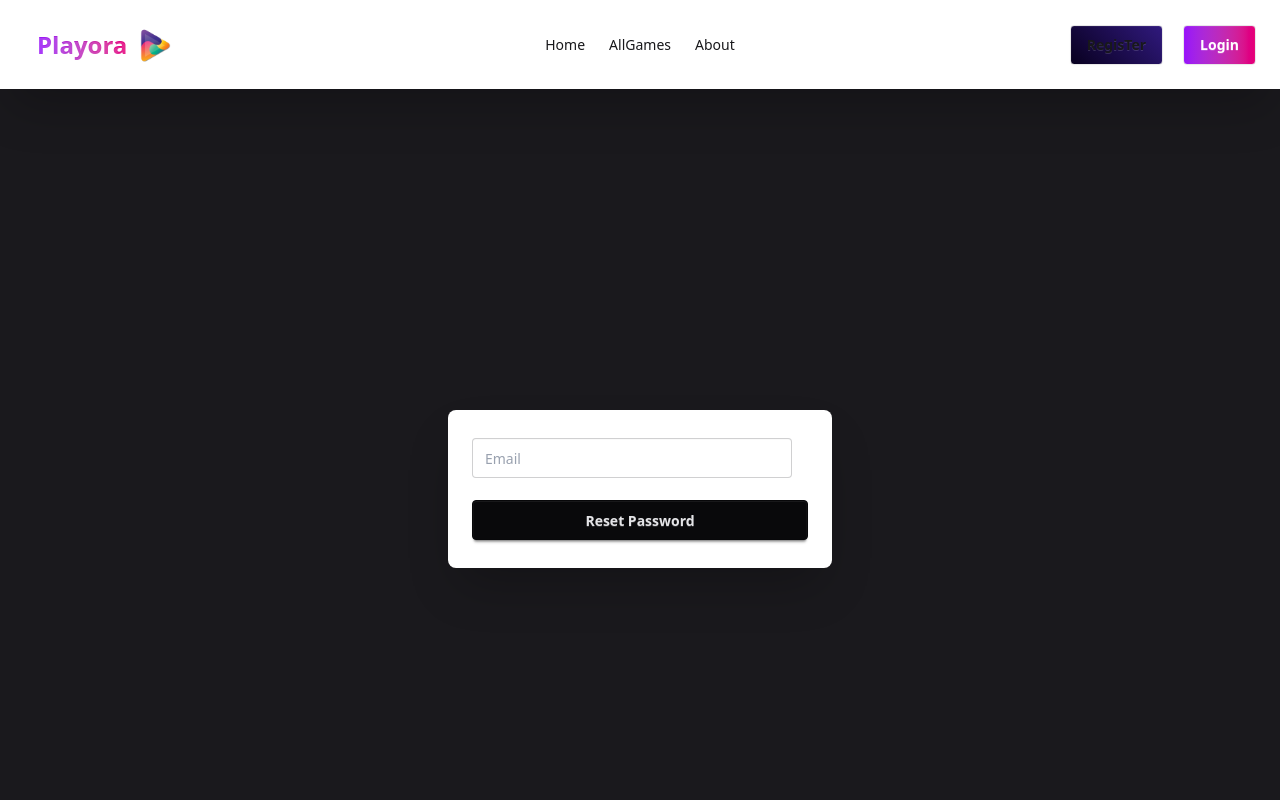
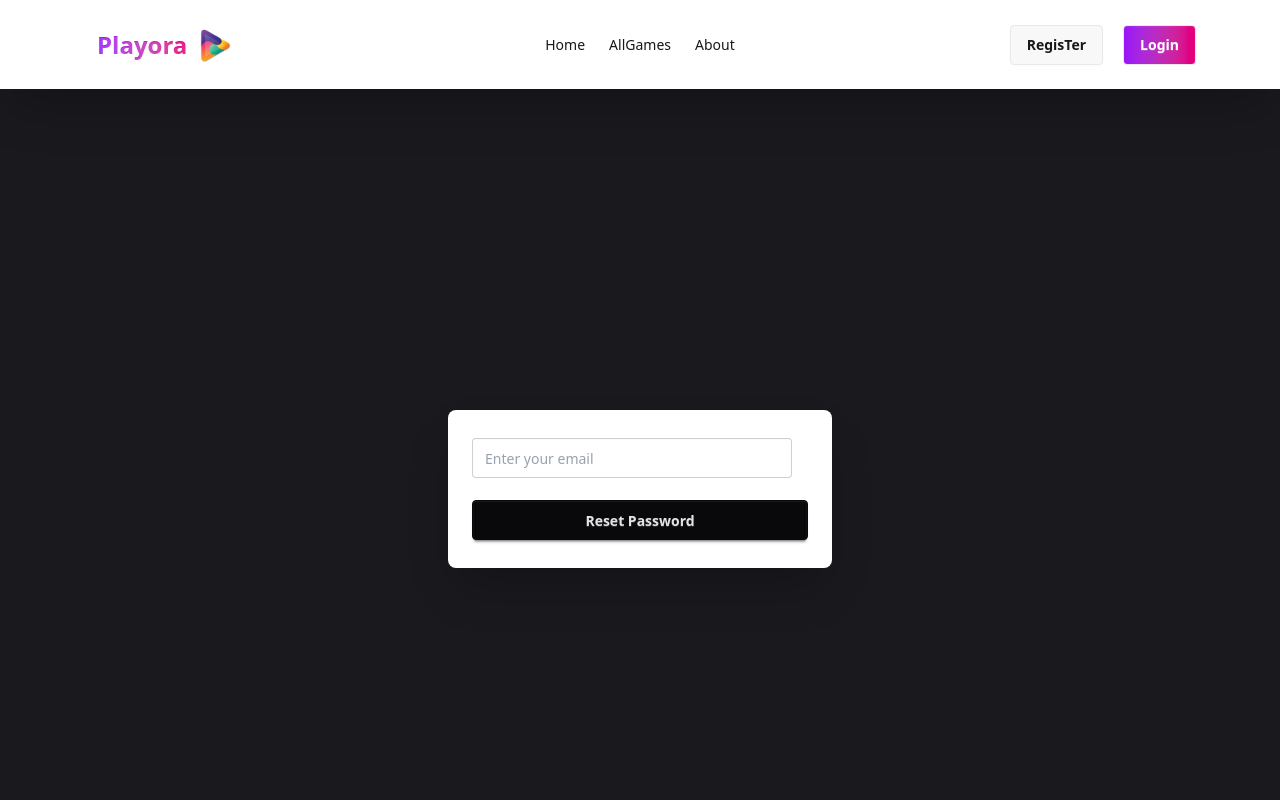
Before and after one commit to sawon687/GameZone-playora-project, a React (Vite) app: page /Forgatepassword in a window 1280 px wide. Shown: the top 800 px of the page. Built offline with nearby package versions, Linux system fonts and the light colour scheme; no server answers.

Commit message:
final update add env setup

```diff
--- a/index.html
+++ b/index.html
@@ -2,9 +2,12 @@
 <html lang="en">
   <head>
     <meta charset="UTF-8" />
-    <link rel="icon" type="image/svg+xml" href="/vite.svg" />
+    <link rel="icon" type="image/svg+xml" href="https://i.postimg.cc/HjDSQFKM/Logonav.png" />
     <meta name="viewport" content="width=device-width, initial-scale=1.0" />
-    <title>my-gamezone-app</title>
+    <title>Playora
+
+
+    </title>
   </head>
   <body>
     <div id="root"></div>
--- a/src/Components/Navbar.jsx
+++ b/src/Components/Navbar.jsx
@@ -58,7 +58,7 @@ e.preventDefault()
     return (
 
         <>
-       <div className="navbar  p-5 flex justify-between shadow-2xl    bg-base-100 ">
+       <div className="navbar md:px-20  p-5 flex justify-between shadow-2xl    bg-base-100 ">
 
 
   <div className="navbar-start  ">
--- a/src/Farebase/farebase.init.js
+++ b/src/Farebase/farebase.init.js
@@ -6,16 +6,16 @@ import { getAuth } from "firebase/auth";
 
 // Your web app's Firebase configuration
 const firebaseConfig = {
-  apiKey: "AIzaSyBgc9HcI_cFv50ED9j04lxx5baDyVYt3nU",
-  authDomain: "playora-gamestore-project-ass9.firebaseapp.com",
-  projectId: "playora-gamestore-project-ass9",
-  storageBucket: "playora-gamestore-project-ass9.firebasestorage.app",
-  messagingSenderId: "857810032419",
-  appId: "1:857810032419:web:511d471ff8a51d748a5e96"
+  apiKey:import.meta.env.VITE_apiKey,
+  authDomain:import.meta.env.VITE_authDomain,
+  projectId:import.meta.env.VITE_projectId,
+  storageBucket:import.meta.env.VITE_storageBucket,
+  messagingSenderId:import.meta.env.VITE_messagingSenderId,
+  appId:import.meta.env.VITE_appId,
 };
 
 // Initialize Firebase
 const app = initializeApp(firebaseConfig);
-const auth=getAuth(app)
+const auth=getAuth(app);
 
-export default auth
+export default auth;
--- a/src/Pages/Forgatepassword.jsx
+++ b/src/Pages/Forgatepassword.jsx
@@ -1,50 +1,58 @@
-import React, {  useContext, useRef,  } from 'react';
+import React, { useContext, useRef, useEffect } from 'react';
 import { Authcontext } from '../PrivateRoutes/Context';
 import { useLocation } from 'react-router';
-import { div } from 'motion/react-client';
+import { toast } from 'react-toastify';
 
 const Forgatepassword = () => {
-    const emailRef=useRef()
-const loaction=useLocation()
-const {resetPassword}=useContext(Authcontext)
+  const emailRef = useRef();
+  const location = useLocation(); // spelling ঠিক করা হয়েছে
+  const { resetPassword } = useContext(Authcontext);
 
-       const handleReset=(e)=>{
-          e.preventDefault()
+  // useEffect দিয়ে page load এ email auto-fill করা
+  useEffect(() => {
+    if (location.state?.email) {
+      emailRef.current.value = location.state.email;
+    }
+  }, [location]);
 
-    if(loaction.state?.email)
-    {
-        emailRef.current.value=location.state.email;
+  const handleReset = (e) => {
+    e.preventDefault();
+    const email = emailRef.current.value;
 
+    if (!email) {
+      toast('Please enter your email!');
+      return;
     }
 
-    const email=emailRef.current.value
-        resetPassword(email).then(()=>{
-            alert('Email Reset succussfully,Please check your email')
+    resetPassword(email)
+      .then(() => {
+        toast('✅ Password reset email sent! Check your inbox.');
+         emailRef.current.value = '';
       })
-
-
-     }
+      .catch((error) => {
+        console.error(error.message);
+      });
+  };
 
   return (
-       < div className='flex justify-center items-center min-h-screen'>
-       <div className="card  bg-base-100 w-full max-w-sm shrink-0 shadow-2xl">
-                        <div className="card-body">
-        <fieldset className="fieldset">
+    <div className='flex justify-center items-center min-h-screen'>
+      <div className='card bg-base-100 w-full max-w-sm shrink-0 shadow-2xl'>
+        <div className='card-body'>
+          <form onSubmit={handleReset}>
+            <fieldset className='fieldset'>
               <input
-                type="email"
-                name="email"
+                type='email'
+                name='email'
                 ref={emailRef}
-                className="input outline-none placeholder-gray-400"
-                placeholder="Email"
+                className='input outline-none placeholder-gray-400'
+                placeholder='Enter your email'
               />
-
-
-          <button className="btn btn-neutral mt-4">Reset Password</button>
+              <button className='btn btn-neutral mt-4'>Reset Password</button>
             </fieldset>
+          </form>
         </div>
       </div>
     </div>
-
   );
 };
 
--- a/src/Pages/GameDetails.jsx
+++ b/src/Pages/GameDetails.jsx
@@ -20,6 +20,7 @@ const GameDetails = () => {
 
   return (
     <div className="min-h-screen bg-gradient-to-br from-[#0f0c29] via-[#302b63] to-[#24243e] flex justify-center items-center py-20 px-6">
+        <title>Game Details</title>
       <div className="max-w-4xl w-full glassmorphism rounded-3xl shadow-2xl border border-white/10 p-10 text-white backdrop-blur-lg bg-white/10">
         <div className="flex flex-col md:flex-row items-center gap-10">
           <figure className="relative group">
--- a/src/Pages/Login.jsx
+++ b/src/Pages/Login.jsx
@@ -1,4 +1,4 @@
-import { use, useRef, useState } from 'react';
+import {  useContext, useRef, useState } from 'react';
 import { Authcontext } from '../PrivateRoutes/Context';
 import { FaEye, FaEyeSlash } from 'react-icons/fa';
 import { Link, useLocation, useNavigate   } from 'react-router';
@@ -6,7 +6,7 @@ import { toast } from 'react-toastify';
 
 
 const Login = () => {
-    const {LoginUser,signInAndLoginGoogle, resetPassword}=use(Authcontext)
+    const {LoginUser,signInAndLoginGoogle, resetPassword}=useContext(Authcontext)
      const [showPassword,setShowPassword]=useState(false)
      const navigate=useNavigate()
      const location=useLocation()
@@ -23,6 +23,7 @@ const Login = () => {
               console.log(res)
            toast('login successfully')
              navigate(path,{replace:true})
+
        }).catch(error=> console.log(error.message))
 
      }
@@ -31,7 +32,6 @@ const Login = () => {
        e.preventDefault()
        const email=  emailRef.current.value
          resetPassword(email).then(()=>{
-           toast('password reset check your email')
             navigate('/Forgatepassword',{state:{email}})
 
 
@@ -92,6 +92,7 @@ const Login = () => {
                 name="email"
                 className="input w-full outline-none bg-white/10 backdrop-blur-sm text-white placeholder-gray-400"
                 placeholder="Email"
+                required
               />
             </div>
 
@@ -102,6 +103,7 @@ const Login = () => {
                 name="password"
                 className="input w-full outline-none bg-white/10 backdrop-blur-sm text-white placeholder-gray-400"
                 placeholder="Password"
+                required
               />
               <button
                 onClick={() => setShowPassword(!showPassword)}
--- a/src/Pages/Register.jsx
+++ b/src/Pages/Register.jsx
@@ -1,7 +1,7 @@
 
 import { Link, useLocation, useNavigate } from 'react-router';
 import { Authcontext } from '../PrivateRoutes/Context';
-import { useContext, useState } from 'react';
+import { useContext, useEffect, useState } from 'react';
 import { Navigate } from 'react-router';
 import { FaEye, FaEyeSlash } from 'react-icons/fa';
 import { toast } from 'react-toastify';
@@ -46,6 +46,7 @@ const Register = () => {
             console.log(res.user)
            updateUser({displayName:Name,photoURL: PhotoUrl}).then(()=>{
                 navigate(path,{replace:true})
+                e.target.reset()
                return  toast('Signup Succssfully')
 
            }).catch(error=>{
@@ -62,12 +63,15 @@ const Register = () => {
     }
 
 
+
+
     return (
+
       <div className="flex justify-center items-center min-h-screen bg-gradient-to-r from-purple-700 via-pink-600 to-red-500 p-4">
       <div className="flex flex-col md:flex-row backdrop-blur-lg bg-white/10 shadow-2xl rounded-3xl overflow-hidden w-full max-w-5xl border border-white/20">
-
+     <title>Register </title>
         {/* Left Section */}
-        <div className="w-full md:w-1/2 flex flex-col justify-center items-center p-8 text-white bg-gradient-to-b from-purple-800/70 to-pink-700/70">
+        <div className="w-full md:w-1/2 flex flex-col justify-center items-center p-8 text-white bg-gradient-to-b from-purple-800/70 to-pink-700/70" >
           <h1 className="text-4xl font-bold mb-2 text-center">Already have an account?</h1>
           <p className="text-lg text-center mb-6">Sign in and continue your journey!</p>
           <Link
@@ -96,6 +100,7 @@ const Register = () => {
                 name="Name"
                 placeholder="Enter your name"
                 className="w-full px-4 py-3 rounded-lg bg-white/10 text-gray-200 placeholder-gray-400 focus:ring-2 focus:ring-pink-500 outline-none"
+                required
               />
             </div>
 
@@ -107,6 +112,7 @@ const Register = () => {
                 name="photoUrl"
                 placeholder="Profile photo link"
                 className="w-full px-4 py-3 rounded-lg bg-white/10 text-gray-200 placeholder-gray-400 focus:ring-2 focus:ring-pink-500 outline-none"
+                required
               />
             </div>
 
@@ -118,6 +124,7 @@ const Register = () => {
                 name="email"
                 placeholder="Enter your email"
                 className="w-full px-4 py-3 rounded-lg bg-white/10 text-gray-200 placeholder-gray-400 focus:ring-2 focus:ring-pink-500 outline-none"
+                required
               />
             </div>
 
@@ -129,6 +136,7 @@ const Register = () => {
                 name="password"
                 placeholder="Enter your password"
                 className="w-full px-4 py-3 rounded-lg bg-white/10 text-gray-200 placeholder-gray-400 focus:ring-2 focus:ring-pink-500 outline-none"
+                required
               />
               <button
                 type="button"
--- a/src/PrivateRoutes/AuthProvider.jsx
+++ b/src/PrivateRoutes/AuthProvider.jsx
@@ -1,7 +1,8 @@
 import { createUserWithEmailAndPassword, GoogleAuthProvider, onAuthStateChanged, sendPasswordResetEmail, signInWithEmailAndPassword, signInWithPopup, signOut, updateProfile } from 'firebase/auth';
 import { useEffect, useState } from 'react';
+
+import { Authcontext } from './Context';
 import auth from '../Farebase/farebase.init';
-import { Authcontext } from './Context';
 
 const AuthProvider = ({children}) => {
 
@@ -19,7 +20,7 @@ const AuthProvider = ({children}) => {
 
     const LoginUser=(email,password)=>
     {
-        return signInWithEmailAndPassword(auth,email,password)
+        return signInWithEmailAndPassword(auth,email,password);
     }
 
     const updateUser=(updateprofile)=>{
--- a/src/index.css
+++ b/src/index.css
@@ -20,7 +20,3 @@ body{
   background-image: url('/src/assets/banner.jpg');
   @apply bg-cover
 }
-
-.liner-gardint{
-   background:linear-gradient(45deg,#08001f,#30197d);
-}
```
Also changed, not shown: 1 other file (tests, documents, lock files or other folders). Lines whose indentation alone changed are shown as unchanged.
